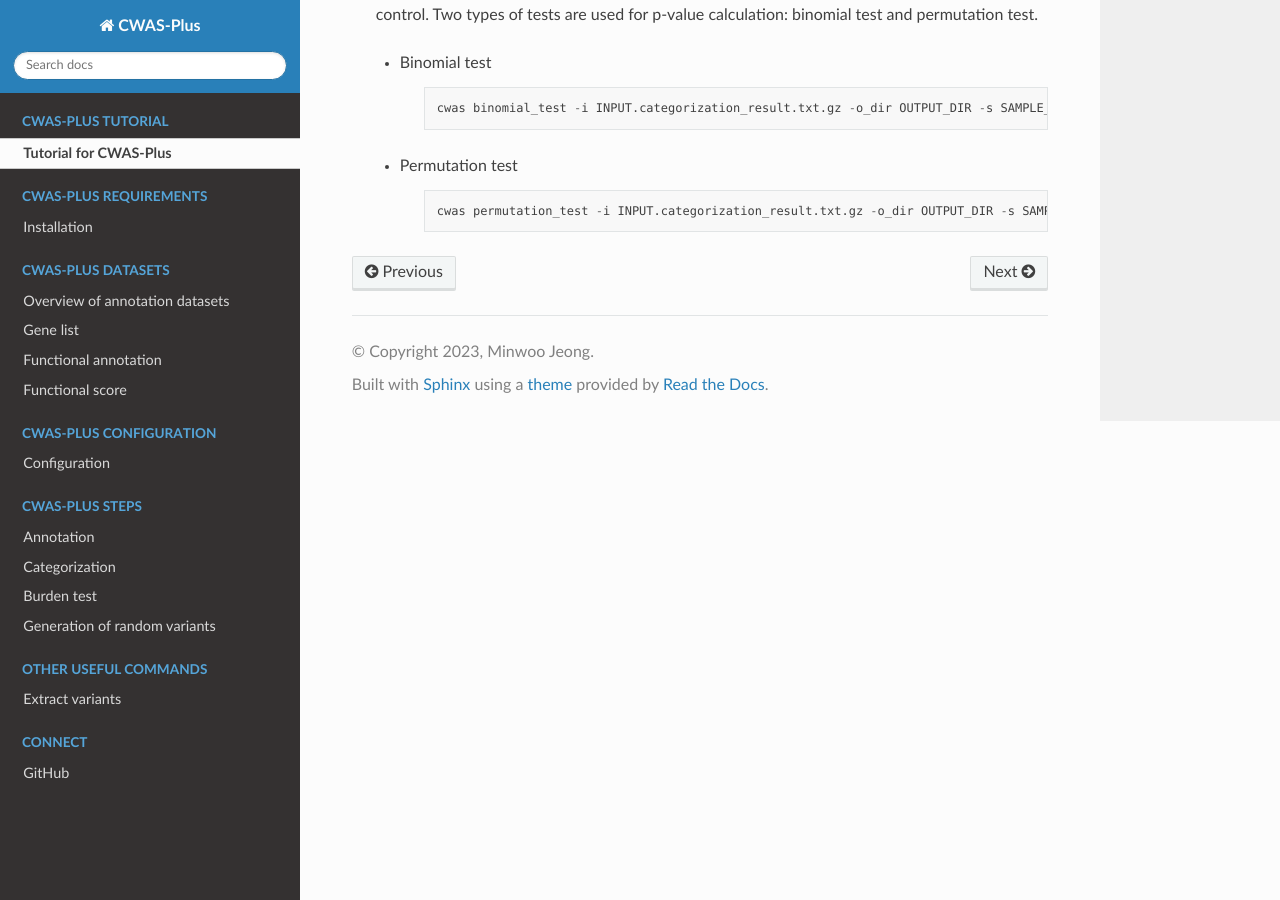
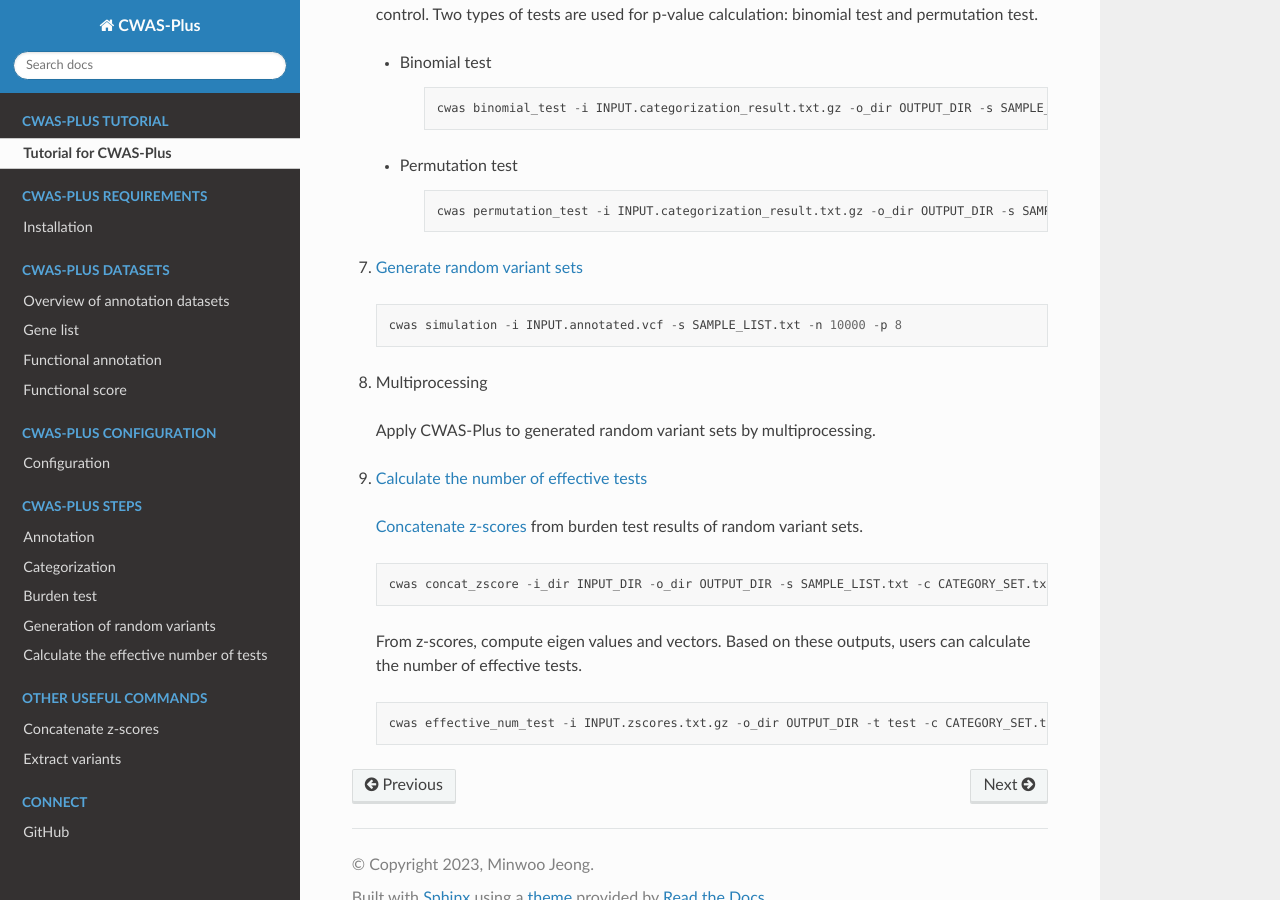
Before and after one commit to joonan-lab/cwas, a Sphinx documentation site: the page built from docs/quickstart/tutorial.rst, in a window 1280 px wide and 900 px high, scrolled down 1443 px. Built offline with Sphinx 7.4.7 and the Read the Docs theme 2.0.0, drawn with Linux system fonts in a browser that asks for light colours.

Commit message:
Update CWAS documentation
Update CWAS documentations about effective number of tests.

```diff
--- a/docs/index.rst
+++ b/docs/index.rst
@@ -65,11 +65,13 @@
    steps/categorization.rst
    steps/burden.rst
    steps/generation_randomset.rst
+   steps/effective_num_test.rst
 
 .. toctree::
    :maxdepth: 1
    :caption: Other useful commands
 
+   utils/concat_zscores.rst
    utils/extract_variants.rst
 
 .. toctree::
--- a/docs/quickstart/tutorial.rst
+++ b/docs/quickstart/tutorial.rst
@@ -70,3 +70,30 @@
      .. code-block:: solidity
 
         cwas permutation_test -i INPUT.categorization_result.txt.gz -o_dir OUTPUT_DIR -s SAMPLE_LIST.txt -a ADJUST_FACTOR.txt -n 10000 -p 8 -b
+
+
+7. :ref:`Generate random variant sets<simulation>`
+
+  .. code-block:: solidity
+
+    cwas simulation -i INPUT.annotated.vcf -s SAMPLE_LIST.txt -n 10000 -p 8
+
+
+8. Multiprocessing
+
+  Apply CWAS-Plus to generated random variant sets by multiprocessing.
+
+
+9.  :ref:`Calculate the number of effective tests <effnumtest>`
+
+  :ref:`Concatenate z-scores<concatzscores>` from burden test results of random variant sets.
+
+  .. code-block:: solidity
+
+    cwas concat_zscore -i_dir INPUT_DIR -o_dir OUTPUT_DIR -s SAMPLE_LIST.txt -c CATEGORY_SET.txt -p 8
+
+  From z-scores, compute eigen values and vectors. Based on these outputs, users can calculate the number of effective tests.
+
+  .. code-block:: solidity
+
+    cwas effective_num_test -i INPUT.zscores.txt.gz -o_dir OUTPUT_DIR -t test -c CATEGORY_SET.txt -ef
--- a/docs/steps/generation_randomset.rst
+++ b/docs/steps/generation_randomset.rst
@@ -1,3 +1,5 @@
+.. _simulation:
+
 ===============================
 Generation of random variants
 ===============================
```
Also changed, not shown: docs/steps/effective_num_test.rst (added, +32 -0 lines), docs/utils/concat_zscores.rst (added, +31 -0 lines).
